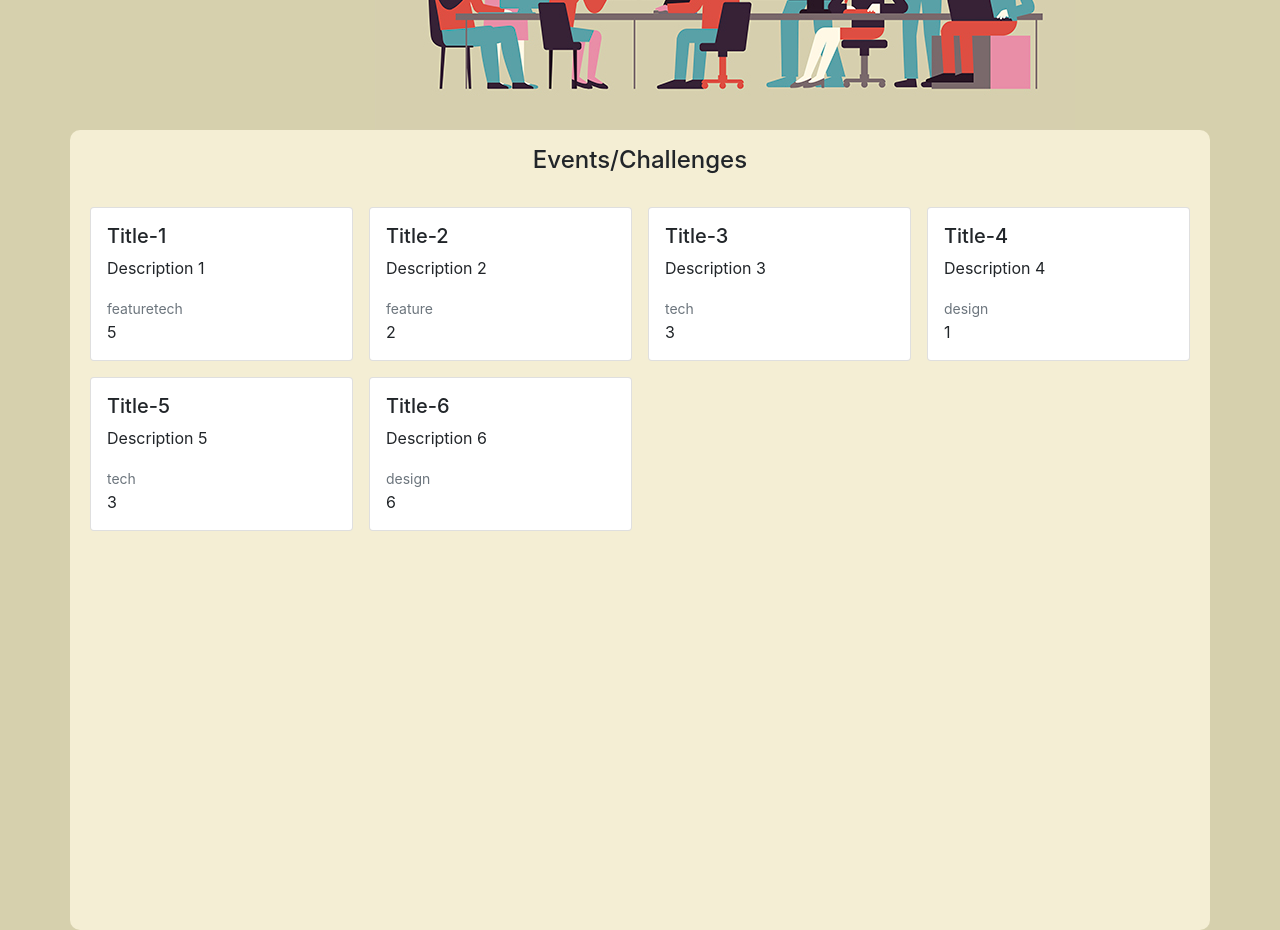
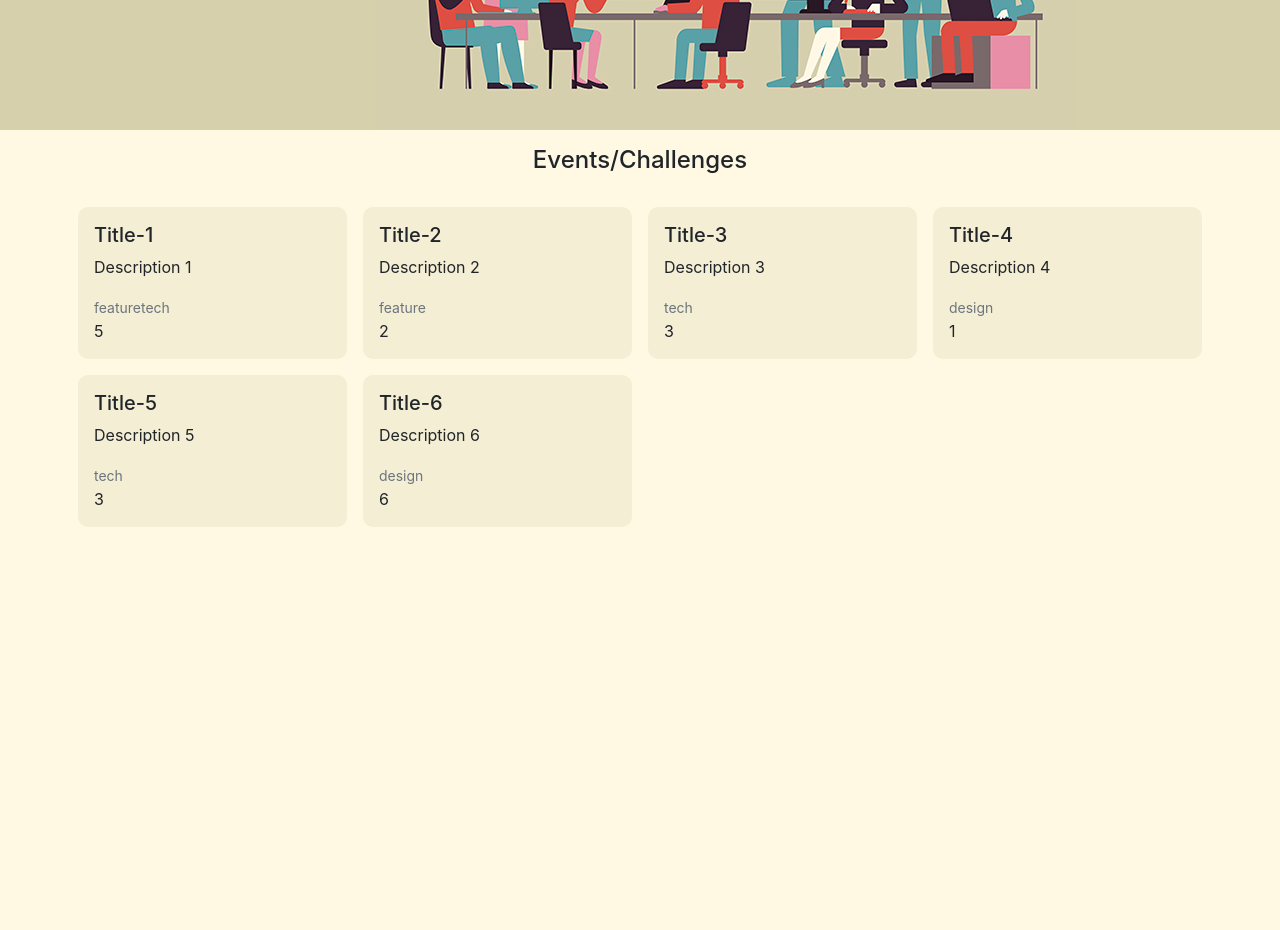
Before and after one commit to rakesh8055/hack-ideas, a React (Create React App) app: page / in a window 1280 px wide. Shown: the part 380-1310 px from the top of the page. Built offline with nearby package versions, Linux system fonts and the light colour scheme.

Commit message:
Added styling to events dashboard and event/idea/challenges cards

```diff
--- a/src/components/common/card/Card.jsx
+++ b/src/components/common/card/Card.jsx
@@ -1,8 +1,9 @@
 import React from 'react';
+import './Card.styles.scss';
 
 const Card = ({title, subtitle, text, tags, likes}) => {
     return (
-      <div className="card">
+      <div className="card border-0">
         <div className="card-body">
           <h5 data-testid='card-title' className="card-title">{title}</h5>
           {subtitle && (
--- a/src/components/common/card/Card.styles.scss
+++ b/src/components/common/card/Card.styles.scss
@@ -0,0 +1,4 @@
+.card {
+    border-radius: var(--radius);
+    background-color: var(--secondary);
+}
--- a/src/components/modules/events-dashboard/Eventsdashboard.jsx
+++ b/src/components/modules/events-dashboard/Eventsdashboard.jsx
@@ -5,7 +5,7 @@ import Card from '../../common/card/Card';
 
 const Eventsdashboard = () => {
     return(
-    <div className='container events-dashboard'>
+    <div className='container-fluid events-dashboard overflow-scroll'>
         <div className='d-flex justify-content-center p-3'>
             <h4 data-testid='events-title'>Events/Challenges</h4>
         </div>
--- a/src/components/modules/events-dashboard/Eventsdashboard.styles.scss
+++ b/src/components/modules/events-dashboard/Eventsdashboard.styles.scss
@@ -1,5 +1,4 @@
 .events-dashboard {
     height: 100vh;
-    background-color: var(--secondary);
-    border-radius: var(--radius);
+    background-color: #fff9e4;
 }
--- a/src/index.css
+++ b/src/index.css
@@ -2,6 +2,7 @@
   --radius: 10px;
   --primary: #de4e41;
   --secondary:  #f4eed4;
+  --tertiary:#d6d0ad;;
 }
 
 body {
@@ -12,7 +13,7 @@ body {
   -webkit-font-smoothing: antialiased;
   -moz-osx-font-smoothing: grayscale;
   box-sizing: border-box;
-  background-color:#d6d0ad;;
+  background-color: var(--tertiary);
 }
 
 code {
```
